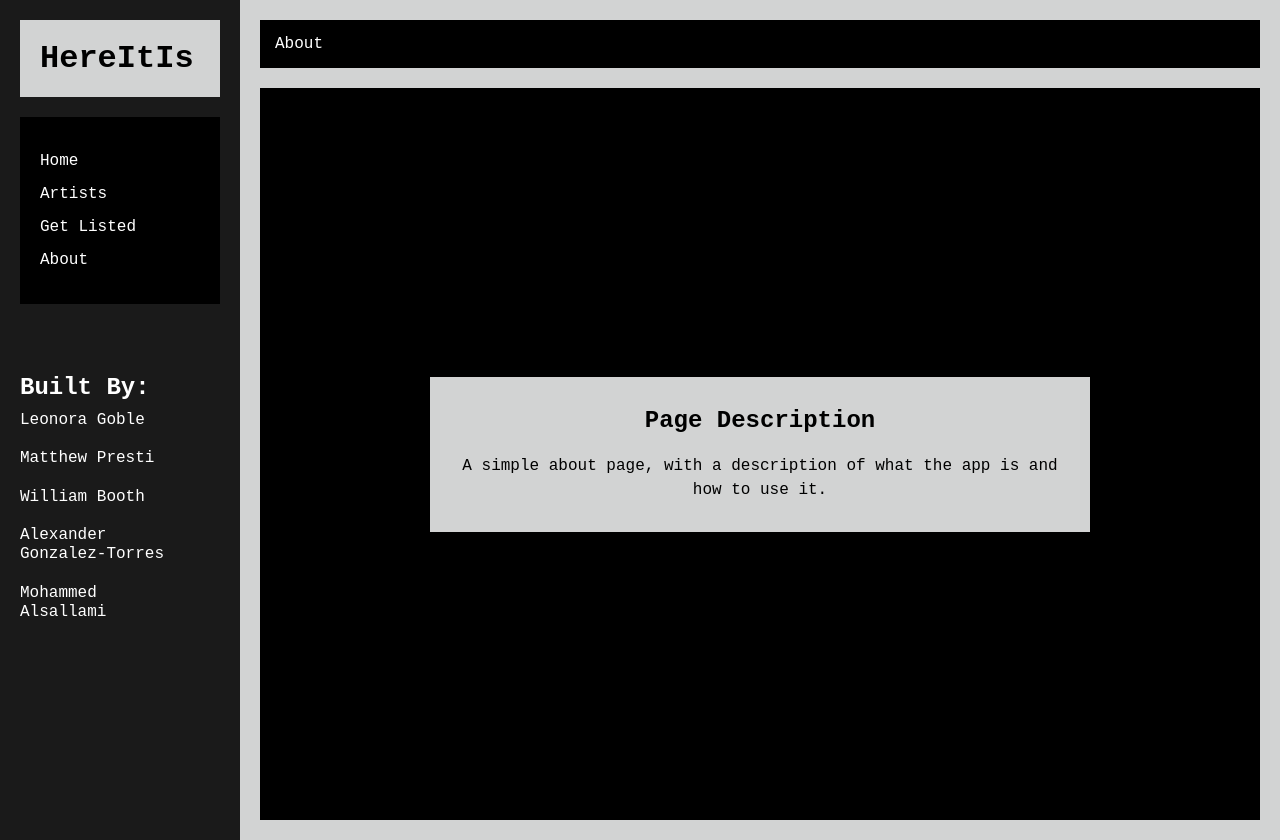
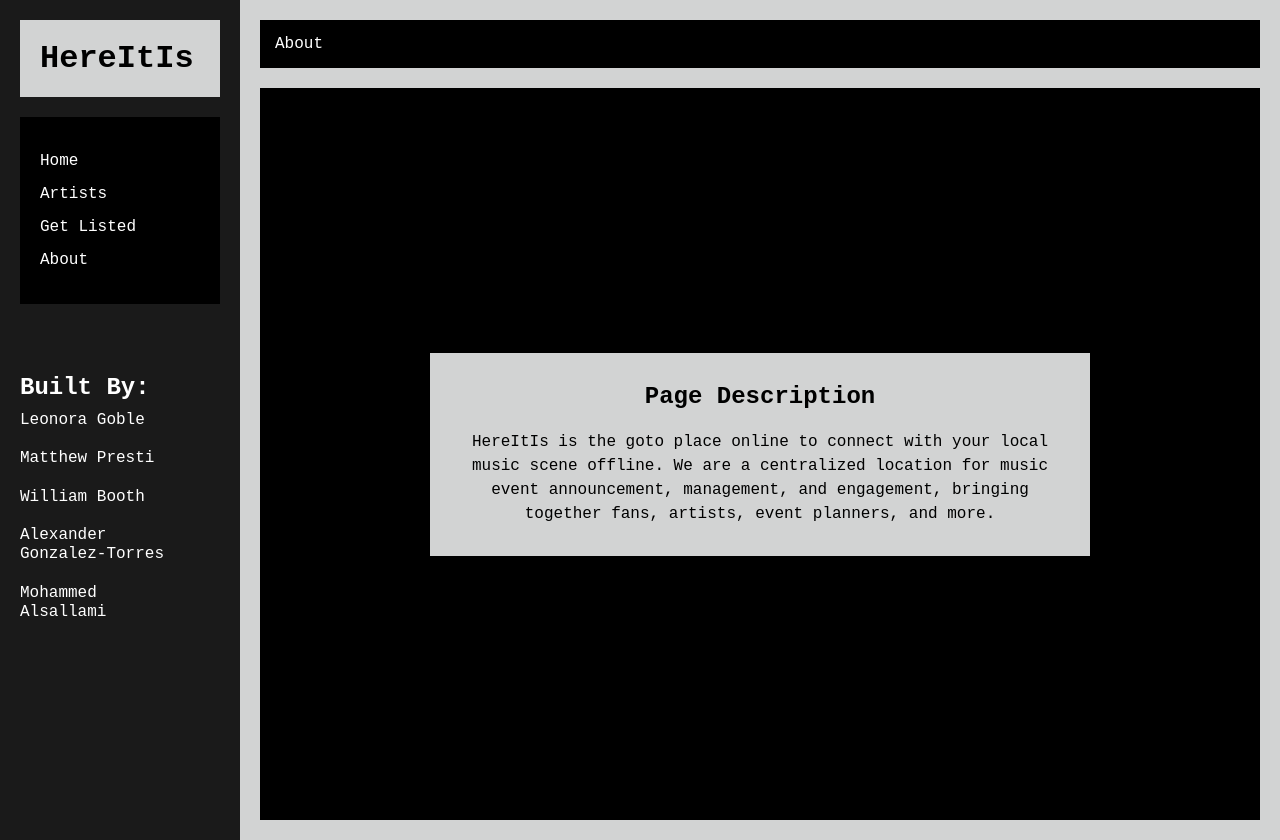
Before and after one commit to leonorae/HereItIs, a Flask app: page /about in a window 1280 px wide. Run offline with Flask 3, Linux system fonts and the light colour scheme; some libraries are stand-ins or nearby versions.

Commit message:
Update about.html

```diff
--- a/app/templates/about.html
+++ b/app/templates/about.html
@@ -52,7 +52,7 @@
         <div class="main-content">
             <div class="page-description">
                 <h2>Page Description</h2>
-                <p>A simple about page, with a description of what the app is and how to use it.</p>
+                <p>HereItIs is the goto place online to connect with your local music scene offline. We are a centralized location for music event announcement, management, and engagement, bringing together fans, artists, event planners, and more.</p>
             </div>
         </div>
     </main>
```
